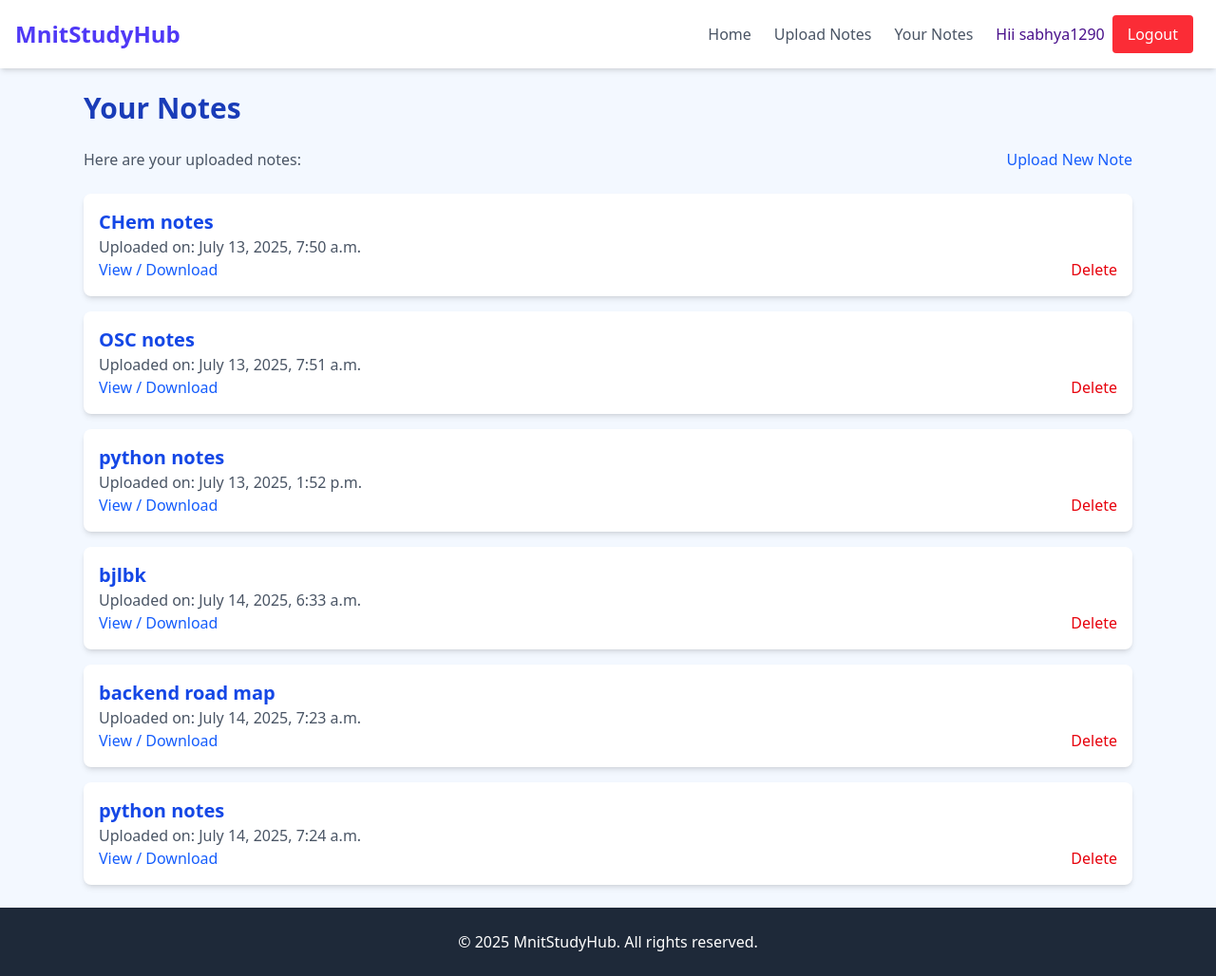
After one commit to sabhya1290/Django, a Django app: page /resources/your_notes/ in a window 1280 px wide. The commit adds this page. Shown: the whole page at 95% size. Run offline with Django 5.2, Linux system fonts and the light colour scheme; a user stored in the database is signed in; data comes from the database, SQL or seed files in the repository; both versions use the stored data as it was after the commit; some libraries are stand-ins or nearby versions.

Commit message:
almost basics done

```diff
--- a/MnitStudyHub/MnitStudyHub/MnitStudyHub/settings.py
+++ b/MnitStudyHub/MnitStudyHub/MnitStudyHub/settings.py
@@ -142,3 +142,5 @@ MEDIA_ROOT = os.path.join(BASE_DIR, 'media')
 DEFAULT_AUTO_FIELD = 'django.db.models.BigAutoField'
 
 LOGOUT_REDIRECT_URL = '/'
+LOGIN_URL = '/login/'
+LOGIN_REDIRECT_URL = '/'
--- a/MnitStudyHub/MnitStudyHub/MnitStudyHub/urls.py
+++ b/MnitStudyHub/MnitStudyHub/MnitStudyHub/urls.py
@@ -26,7 +26,7 @@ urlpatterns = [
     path('', views.home, name='home'),
     path('future_temp/', views.future_temp, name='future_temp'),
     path('resources/', include('core.urls')),
-    path('accounts/', include('django.contrib.auth.urls')),
+    # path('accounts/', include('django.contrib.auth.urls')),
     path('login/', views.custom_login, name='login'),
     path('register/', views.custom_register, name='register'),
     path('logout/', views.custom_logout, name='logout'),
--- /dev/null
+++ b/MnitStudyHub/MnitStudyHub/core/templates/YourNotes.html
@@ -0,0 +1,27 @@
+{% extends 'layout.html' %}
+{% block content %}
+<div class="max-w-6xl mx-auto p-6">
+    <h1 class="text-3xl font-bold text-blue-800 mb-6">Your Notes</h1>
+    <div id="uploaded_notes" class='flex justify-between'>
+    <p class="text-gray-600 mb-6">Here are your uploaded notes:</p>
+    <p><a href="{% url 'upload_pdf' %}" class="text-blue-600 hover:text-blue-800">Upload New Note</a></p>
+    </div>
+    <ul class="space-y-4">
+        {% for note in notes %}
+            <li class="bg-white p-4 rounded-lg shadow-md">
+                <h2 class="text-xl font-semibold text-blue-700">{{ note.title }}</h2>
+                <p class="text-gray-600">Uploaded on: {{ note.created_at }}</p>
+                <div id="pdf" class="flex justify-between">
+                    <a href="{{ note.file.url }}" target="_blank" class="text-blue-600 hover:text-blue-800">View / Download</a>
+                    <form method="post" action="{% url 'delete_note' note.id %}" class="inline">
+                        {% csrf_token %}
+                        <button type="submit" class="ml-4 text-red-600 hover:text-red-800">Delete</button>
+                    </form>
+                </div>
+            </li>
+        {% empty %}
+            <p class="text-gray-500">No notes found.</p>
+        {% endfor %}
+    </ul>
+</div>
+{% endblock %}
--- a/MnitStudyHub/MnitStudyHub/core/urls.py
+++ b/MnitStudyHub/MnitStudyHub/core/urls.py
@@ -8,7 +8,9 @@ from django.conf.urls.static import static
 urlpatterns = [
 
     path('', views.BrowseResources, name='BrowseResources'),
+    path('upload/', views.upload_pdf, name='upload_pdf'),
+    path('your_notes/', views.YourNotes, name='your_notes'),
+    path('your_notes/delete/<int:note_id>/', views.delete_note, name='delete_note'),
     path('<slug:slug>/', views.category_resources, name='category_resources'),
-
     # path("__reload__/", include("django_browser_reload.urls")),
 ]
--- a/MnitStudyHub/MnitStudyHub/core/views.py
+++ b/MnitStudyHub/MnitStudyHub/core/views.py
@@ -1,8 +1,8 @@
-from django.shortcuts import render, get_object_or_404
-from .models import Category, Resource
+from django.shortcuts import render, get_object_or_404, redirect
+from .models import Category, Resource, Subject
 from collections import defaultdict
 from django.db.models import Q
-
+from django.contrib.auth.decorators import login_required
 # Create your views here.
 def BrowseResources(request):
 
@@ -31,3 +31,51 @@ def category_resources(request, slug):
     grouped_data = {dept: dict(subjects) for dept, subjects in grouped_data.items()}
 
     return render(request, 'subjects.html', {'branch': branch, 'resources': grouped_data})
+
+@login_required
+def upload_pdf(request):
+    departments = Resource.DEPARTMENT_CHOICES
+    subjects = Subject.objects.all()
+    if request.method == "POST":
+        title = request.POST['title']
+        file = request.FILES['file']
+        subject_id = request.POST['subject']
+        year = request.POST['year']
+        department = request.POST['department']
+        user = request.user
+        try:
+            subject = Subject.objects.get(id=subject_id)
+            Resource.objects.create(
+                title=title,
+                file=file,
+                subject=subject,
+                year=year,
+                department=department,
+                user=user
+            )
+            return render(request, 'upload.html', {
+                'subjects': subjects,
+                'departments': departments,
+                'success': 'Notes uploaded successfully!'
+            })
+        except Exception as e:
+            return render(request, 'upload.html', {
+                'subjects': subjects,
+                'departments': departments,
+                'error': str(e)
+            })
+    return render(request, 'upload.html', {'subjects': subjects, 'departments': departments})
+
+
+@login_required
+def YourNotes(request):
+    notes = Resource.objects.filter(user=request.user)
+    return render(request, 'YourNotes.html', {'notes': notes})
+
+@login_required
+def delete_note(request, note_id):
+    note = get_object_or_404(Resource, id=note_id, user=request.user)
+    if request.method == "POST":
+        note.delete()
+        return redirect('your_notes')
+    return redirect('your_notes')
--- a/MnitStudyHub/MnitStudyHub/templates/layout.html
+++ b/MnitStudyHub/MnitStudyHub/templates/layout.html
@@ -13,14 +13,13 @@
           <h1 class="text-2xl font-bold text-indigo-600">MnitStudyHub</h1>
           <div class="space-x-6 flex items-center">
             <a href="{% url 'home' %}" class="text-gray-600 hover:text-indigo-600">Home</a>
-            <a href="#" class="text-gray-600 hover:text-indigo-600">Your Notes</a>
-            {% comment %} <a href="#" class="text-gray-600 hover:text-indigo-600">Sign Up</a>
-            <a href="#" class="text-gray-600 hover:text-indigo-600">Login</a> {% endcomment %}
+            <a href="{% url 'upload_pdf' %}" class="text-gray-600 hover:text-indigo-600">Upload Notes</a>
+            <a href="{% url 'your_notes' %}" class="text-gray-600 hover:text-indigo-600">Your Notes</a>
             {% if user.is_authenticated %}
-          <form method="post" class="flex items-center text-[#49108B]"  action="{% url 'logout' %}">
+          <form method="post" class="flex items-center text-[#49108B]"  action="{% url 'logout' %}" id="logout-form">
             {% csrf_token %}
             <p>Hii {{ user.username }}</p>
-            <button class="bg-red-500 text-white px-4 py-2 rounded mx-2" type="submit">Logout</button>
+            <button class="bg-red-500 text-white px-4 py-2 rounded mx-2" type="submit" id='logouBtn'>Logout</button>
           </form>
           {% else %}
           <a href="{% url 'register' %}" class="bg-green-500 text-white px-4 py-2 rounded mx-2">Sign Up</a>
@@ -46,5 +45,17 @@
   </footer>
 
 </body>
+<!-- Logout Confirmation Modal -->
+<div id="logoutModal" class="fixed z-50 inset-0 flex items-center justify-center bg-[#6b6b6c80] bg-opacity-50 hidden">
+  <div class="bg-[#8b8a8a] rounded-lg shadow-lg p-8 max-w-sm w-full">
+    <h2 class="text-xl font-bold mb-4">Confirm Logout</h2>
+    <p class="mb-6">Are you sure you want to logout?</p>
+    <div class="flex justify-end space-x-4">
+      <button id="cancelLogout" class="px-4 py-2 bg-blue-400 rounded hover:bg-blue-600">Cancel</button>
+      <button id="confirmLogout" class="px-4 py-2 bg-red-500 text-white rounded hover:bg-red-800">Logout</button>
+    </div>
+  </div>
+</div>
+
 <script src="{% static 'js/01_script.js' %}"></script>
 </html>
--- a/MnitStudyHub/MnitStudyHub/theme/static/css/dist/styles.css
+++ b/MnitStudyHub/MnitStudyHub/theme/static/css/dist/styles.css
@@ -9,8 +9,13 @@
     --font-mono: ui-monospace, SFMono-Regular, Menlo, Monaco, Consolas, "Liberation Mono",
       "Courier New", monospace;
     --color-red-500: oklch(63.7% 0.237 25.331);
+    --color-red-600: oklch(57.7% 0.245 27.325);
+    --color-red-800: oklch(44.4% 0.177 26.899);
+    --color-green-100: oklch(96.2% 0.044 156.743);
     --color-green-500: oklch(72.3% 0.219 149.579);
+    --color-blue-400: oklch(70.7% 0.165 254.624);
     --color-blue-500: oklch(62.3% 0.214 259.815);
+    --color-blue-600: oklch(54.6% 0.245 262.881);
     --color-blue-700: oklch(48.8% 0.243 264.376);
     --color-blue-800: oklch(42.4% 0.199 265.638);
     --color-indigo-50: oklch(96.2% 0.018 272.314);
@@ -22,8 +27,8 @@
     --color-purple-600: oklch(55.8% 0.288 302.321);
     --color-purple-800: oklch(43.8% 0.218 303.724);
     --color-pink-500: oklch(65.6% 0.241 354.308);
+    --color-rose-400: oklch(71.2% 0.194 13.428);
     --color-gray-50: oklch(98.5% 0.002 247.839);
-    --color-gray-100: oklch(96.7% 0.003 264.542);
     --color-gray-300: oklch(87.2% 0.01 258.338);
     --color-gray-400: oklch(70.7% 0.022 261.325);
     --color-gray-500: oklch(55.1% 0.027 264.364);
@@ -33,7 +38,9 @@
     --color-black: #000;
     --color-white: #fff;
     --spacing: 0.25rem;
+    --container-sm: 24rem;
     --container-md: 28rem;
+    --container-lg: 32rem;
     --container-xl: 36rem;
     --container-4xl: 56rem;
     --container-6xl: 72rem;
@@ -782,6 +647,16 @@
   }
   .gap-10 {
     gap: calc(var(--spacing) * 10);
+  }
+  :where(.space-y-4 > :not(:last-child)) {
+    --tw-space-y-reverse: 0;
+    margin-block-start: calc(calc(var(--spacing) * 4) * var(--tw-space-y-reverse));
+    margin-block-end: calc(calc(var(--spacing) * 4) * calc(1 - var(--tw-space-y-reverse)));
+  }
+  :where(.space-x-4 > :not(:last-child)) {
+    --tw-space-x-reverse: 0;
+    margin-inline-start: calc(calc(var(--spacing) * 4) * var(--tw-space-x-reverse));
+    margin-inline-end: calc(calc(var(--spacing) * 4) * calc(1 - var(--tw-space-x-reverse)));
   }
   :where(.space-x-6 > :not(:last-child)) {
     --tw-space-x-reverse: 0;
@@ -1091,6 +1002,9 @@
   .text-blue-500 {
     color: var(--color-blue-500);
   }
+  .text-blue-600 {
+    color: var(--color-blue-600);
+  }
   .text-blue-700 {
     color: var(--color-blue-700);
   }
@@ -1126,6 +1040,9 @@
   }
   .text-red-500 {
     color: var(--color-red-500);
+  }
+  .text-red-600 {
+    color: var(--color-red-600);
   }
   .text-white {
     color: var(--color-white);
@@ -1506,6 +1460,11 @@
     opacity: 1;
   }
 }
+@property --tw-space-y-reverse {
+  syntax: "*";
+  inherits: false;
+  initial-value: 0;
+}
 @property --tw-space-x-reverse {
   syntax: "*";
   inherits: false;
@@ -1601,6 +1560,7 @@
 @layer properties {
   @supports ((-webkit-hyphens: none) and (not (margin-trim: inline))) or ((-moz-orient: inline) and (not (color:rgb(from red r g b)))) {
     *, ::before, ::after, ::backdrop {
+      --tw-space-y-reverse: 0;
       --tw-space-x-reverse: 0;
       --tw-border-style: solid;
       --tw-leading: initial;
--- a/MnitStudyHub/MnitStudyHub/theme/static/js/01_script.js
+++ b/MnitStudyHub/MnitStudyHub/theme/static/js/01_script.js
@@ -1 +1,22 @@
-console.log("Hello World");
+document.addEventListener('DOMContentLoaded', function() {
+    const logoutForm = document.getElementById('logout-form');
+    const logoutModal = document.getElementById('logoutModal');
+    const cancelLogout = document.getElementById('cancelLogout');
+    const confirmLogout = document.getElementById('confirmLogout');
+
+    if (logoutForm && logoutModal && cancelLogout && confirmLogout) {
+        logoutForm.addEventListener('submit', function(event) {
+            event.preventDefault();
+            logoutModal.classList.remove('hidden');
+        });
+
+        cancelLogout.addEventListener('click', function() {
+            logoutModal.classList.add('hidden');
+        });
+
+        confirmLogout.addEventListener('click', function() {
+            logoutModal.classList.add('hidden');
+            logoutForm.submit();
+        });
+    }
+});
```
Also changed, not shown: other parts of MnitStudyHub/MnitStudyHub/theme/static/css/dist/styles.css (+98 -167 lines), MnitStudyHub/MnitStudyHub/core/templates/BrowseResources.html (+4 -4 lines), MnitStudyHub/MnitStudyHub/core/templates/upload.html (added, +33 -0 lines), MnitStudyHub/MnitStudyHub/db.sqlite3, 5 other files.
